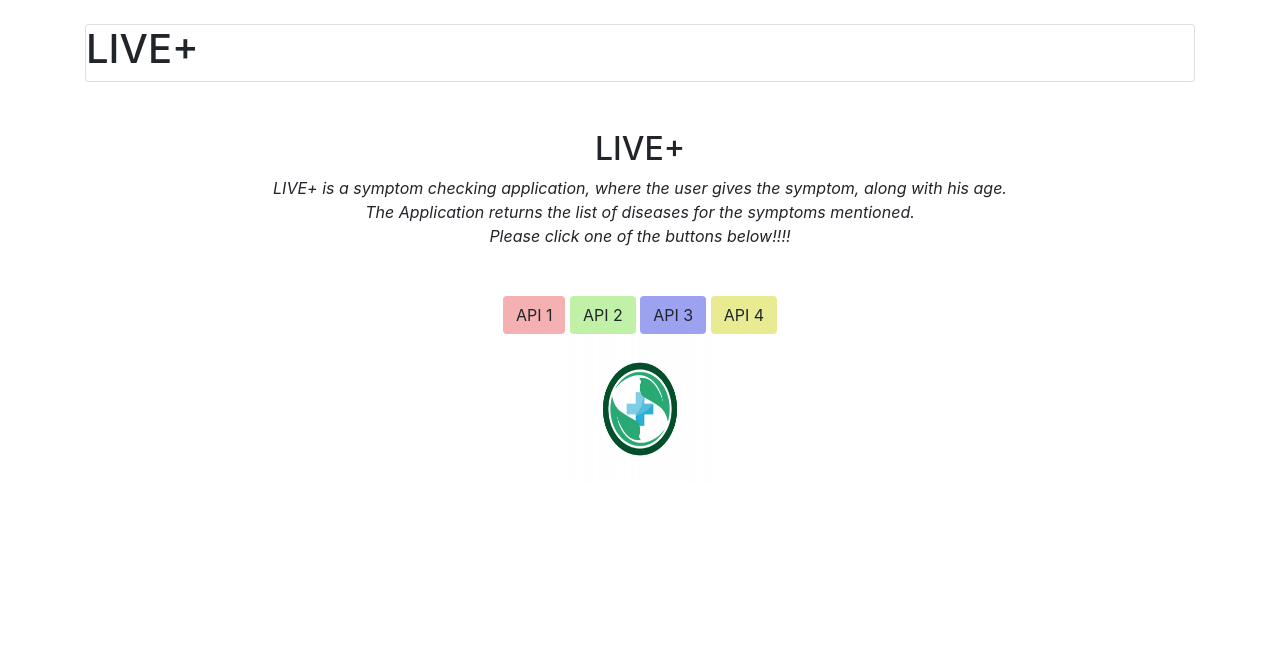
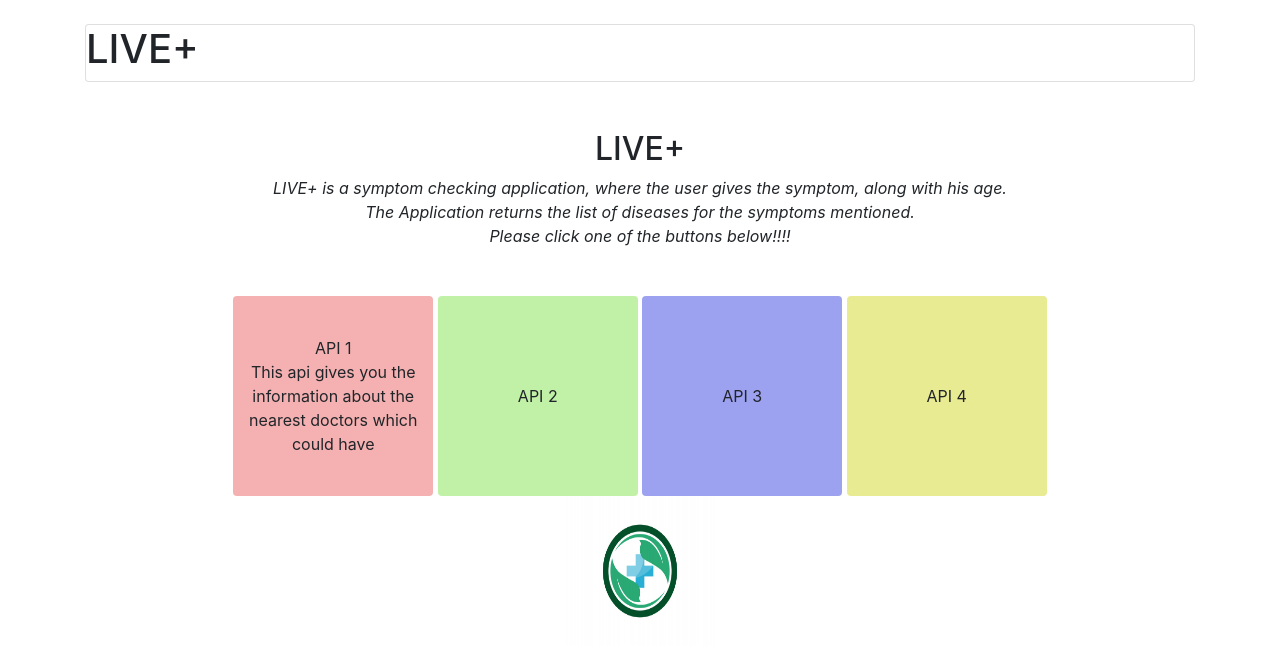
Before and after one commit to Sukanya-Kothapally/FullStack-Project, a Flask app: page / in a window 1280 px wide. Shown: the top 657 px of the page. Run offline with Flask 2, Linux system fonts and the light colour scheme; some libraries are stand-ins or nearby versions.

Commit message:
index.html

```diff
--- a/templates/index.html
+++ b/templates/index.html
@@ -22,10 +22,10 @@
                 <h2>LIVE+</h2>
                 <div><i>LIVE+ is a symptom checking application, where the user gives the symptom, along with his age.<br> The Application returns the list of diseases for the symptoms mentioned.<br>Please click one of the buttons below!!!!</i></div>
                 <br><br>
-                <button type="button"  class="btn" id="first"  onclick="location.href='/api/one';">API 1</button>
-                <button type="button"  class="btn" id="second"  onclick="location.href='/api/two';">API 2</button>
-                <button type="button"  class="btn" id="third"  onclick="location.href='/api/four';">API 3</button>
-                <button type="button"  class="btn" id="fourth"   onclick="location.href='/api/five';">API 4</button>
+                <button type="button"  class="btn" id="first" style="height:200px;width:200px" onclick="location.href='/api/one';">API 1 </br> <span> This api gives you the information about the nearest doctors which could have</span></button>
+                <button type="button"  class="btn" id="second" style="height:200px;width:200px" onclick="location.href='/api/two';">API 2</button>
+                <button type="button"  class="btn" id="third" style="height:200px;width:200px" onclick="location.href='/api/four';">API 3</button>
+                <button type="button"  class="btn" id="fourth" style="height:200px;width:200px"  onclick="location.href='/api/five';">API 4</button>
 
 
             </center>
```
